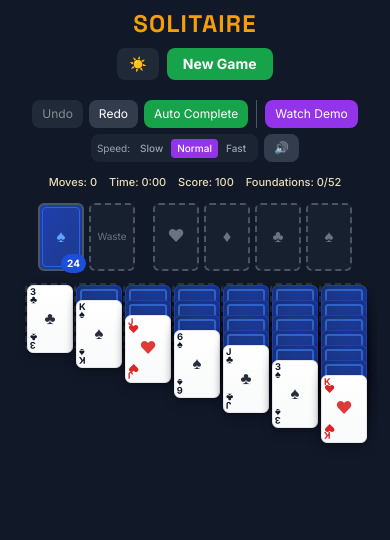
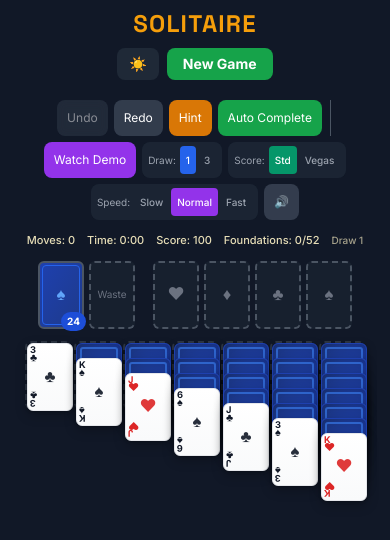
Before and after one commit to SeeingSites/solitaire, a React (Vite) app in the folder frontend/: page / in a window 390 px wide. Shown: the top 540 px of the page. Built offline with nearby package versions, Linux system fonts and the light colour scheme.

Commit message:
Add UI for draw toggle, Vegas scoring, AI hints, and improved mobile touch

```diff
--- a/frontend/src/components/GameBoard.tsx
+++ b/frontend/src/components/GameBoard.tsx
@@ -35,6 +35,13 @@ export default function GameBoard() {
     startDemo,
     stopDemo,
     setDemoSpeed,
+    drawCount,
+    setDrawCount,
+    scoringMode,
+    setScoringMode,
+    hint,
+    requestHint,
+    clearHint,
   } = useGameStore();
 
   const [logsExist, setLogsExist] = useState(hasLogs);
@@ -42,7 +49,9 @@ export default function GameBoard() {
   const [soundOn, setSoundOn] = useState(sound.isEnabled());
 
   const foundationCount = state.foundations.reduce((sum, p) => sum + p.length, 0);
-  const score = foundationCount * 10 + Math.max(0, 100 - state.moveCount);
+  const standardScore = foundationCount * 10 + Math.max(0, 100 - state.moveCount);
+  const vegasScore = -52 + foundationCount * 5;
+  const score = scoringMode === "vegas" ? vegasScore : standardScore;
 
   const [cascadeDone, setCascadeDone] = useState(false);
   const [wasComplete, setWasComplete] = useState(state.isComplete);
@@ -163,6 +172,7 @@ export default function GameBoard() {
   const handleNewGame = () => {
     if (isDemoMode) stopDemo();
     setSeconds(0);
+    clearHint();
     useGameStore.getState().startGame();
   };
 
@@ -172,19 +182,25 @@ export default function GameBoard() {
     if (on) sound.click();
   };
 
+  const handleHint = () => {
+    if (isDemoMode) return;
+    sound.click();
+    requestHint();
+  };
+
   const canUndo = state.moveCount > 0 && !isDemoMode;
   const mins = Math.floor(seconds / 60);
   const secs = (seconds % 60).toString().padStart(2, "0");
 
   return (
     <DragDropProvider>
-      <div className="flex flex-col gap-3 sm:gap-6 p-2 sm:p-4">
+      <div className="flex flex-col gap-3 sm:gap-6 p-2 sm:p-4 touch-manipulation">
         <div className="flex flex-wrap justify-center gap-1.5 sm:gap-3">
           <button
             onClick={handleUndo}
             disabled={!canUndo}
             className="px-2.5 sm:px-4 py-1.5 sm:py-2 bg-gray-700/90 text-white rounded-lg hover:bg-gray-600
-                     disabled:opacity-50 disabled:cursor-not-allowed transition-colors text-xs sm:text-sm backdrop-blur-sm"
+                     disabled:opacity-50 disabled:cursor-not-allowed transition-colors text-xs sm:text-sm backdrop-blur-sm min-h-[36px]"
           >
             Undo
           </button>
@@ -192,15 +208,24 @@ export default function GameBoard() {
             onClick={handleRedo}
             disabled={isDemoMode}
             className="px-2.5 sm:px-4 py-1.5 sm:py-2 bg-gray-700/90 text-white rounded-lg hover:bg-gray-600
-                     disabled:opacity-50 disabled:cursor-not-allowed transition-colors text-xs sm:text-sm backdrop-blur-sm"
+                     disabled:opacity-50 disabled:cursor-not-allowed transition-colors text-xs sm:text-sm backdrop-blur-sm min-h-[36px]"
           >
             Redo
+          </button>
+          <button
+            onClick={handleHint}
+            disabled={isDemoMode}
+            className="px-2.5 sm:px-4 py-1.5 sm:py-2 bg-amber-600 text-white rounded-lg hover:bg-amber-500
+                     disabled:opacity-50 disabled:cursor-not-allowed transition-colors text-xs sm:text-sm min-h-[36px]"
+            title="Show AI-suggested move"
+          >
+            Hint
           </button>
           <button
             onClick={handleAutoComplete}
             disabled={isDemoMode}
             className="px-2.5 sm:px-4 py-1.5 sm:py-2 bg-green-600 text-white rounded-lg hover:bg-green-500
-                     disabled:opacity-50 disabled:cursor-not-allowed transition-colors text-xs sm:text-sm"
+                     disabled:opacity-50 disabled:cursor-not-allowed transition-colors text-xs sm:text-sm min-h-[36px]"
           >
             Auto Complete
           </button>
@@ -211,7 +236,7 @@ export default function GameBoard() {
             <button
               onClick={stopDemo}
               className="px-2.5 sm:px-4 py-1.5 sm:py-2 bg-red-600 text-white rounded-lg hover:bg-red-500
-                       transition-colors text-xs sm:text-sm font-bold animate-pulse"
+                       transition-colors text-xs sm:text-sm font-bold animate-pulse min-h-[36px]"
             >
               Stop Demo
             </button>
@@ -219,11 +244,47 @@ export default function GameBoard() {
             <button
               onClick={startDemo}
               className="px-2.5 sm:px-4 py-1.5 sm:py-2 bg-purple-600 text-white rounded-lg hover:bg-purple-500
-                       transition-colors text-xs sm:text-sm"
+                       transition-colors text-xs sm:text-sm min-h-[36px]"
             >
               Watch Demo
             </button>
           )}
+
+          <div className="flex items-center gap-0.5 sm:gap-1 bg-gray-800/80 rounded-lg px-1.5 sm:px-2 py-0.5 sm:py-1 backdrop-blur-sm">
+            <span className="text-[10px] sm:text-xs text-gray-400 mr-0.5 sm:mr-1">Draw:</span>
+            <button
+              onClick={() => setDrawCount(1)}
+              className={`px-1.5 sm:px-2 py-0.5 rounded text-[10px] sm:text-xs font-medium transition-colors min-h-[28px]
+                ${drawCount === 1 ? "bg-blue-600 text-white" : "text-gray-400 hover:text-white hover:bg-gray-700"}`}
+            >
+              1
+            </button>
+            <button
+              onClick={() => setDrawCount(3)}
+              className={`px-1.5 sm:px-2 py-0.5 rounded text-[10px] sm:text-xs font-medium transition-colors min-h-[28px]
+                ${drawCount === 3 ? "bg-blue-600 text-white" : "text-gray-400 hover:text-white hover:bg-gray-700"}`}
+            >
+              3
+            </button>
+          </div>
+
+          <div className="flex items-center gap-0.5 sm:gap-1 bg-gray-800/80 rounded-lg px-1.5 sm:px-2 py-0.5 sm:py-1 backdrop-blur-sm">
+            <span className="text-[10px] sm:text-xs text-gray-400 mr-0.5 sm:mr-1">Score:</span>
+            <button
+              onClick={() => setScoringMode("standard")}
+              className={`px-1.5 sm:px-2 py-0.5 rounded text-[10px] sm:text-xs font-medium transition-colors min-h-[28px]
+                ${scoringMode === "standard" ? "bg-emerald-600 text-white" : "text-gray-400 hover:text-white hover:bg-gray-700"}`}
+            >
+              Std
+            </button>
+            <button
+              onClick={() => setScoringMode("vegas")}
+              className={`px-1.5 sm:px-2 py-0.5 rounded text-[10px] sm:text-xs font-medium transition-colors min-h-[28px]
+                ${scoringMode === "vegas" ? "bg-emerald-600 text-white" : "text-gray-400 hover:text-white hover:bg-gray-700"}`}
+            >
+              Vegas
+            </button>
+          </div>
 
           <div className="flex items-center gap-0.5 sm:gap-1 bg-gray-800/80 rounded-lg px-1.5 sm:px-2 py-0.5 sm:py-1 backdrop-blur-sm">
             <span className="text-[10px] sm:text-xs text-gray-400 mr-0.5 sm:mr-1">Speed:</span>
@@ -231,7 +292,7 @@ export default function GameBoard() {
               <button
                 key={opt.value}
                 onClick={() => setDemoSpeed(opt.value)}
-                className={`px-1.5 sm:px-2 py-0.5 rounded text-[10px] sm:text-xs font-medium transition-colors
+                className={`px-1.5 sm:px-2 py-0.5 rounded text-[10px] sm:text-xs font-medium transition-colors min-h-[28px]
                   ${
                     demoSpeed === opt.value
                       ? "bg-purple-600 text-white"
@@ -245,19 +306,26 @@ export default function GameBoard() {
 
           <button
             onClick={toggleSound}
-            className="px-2.5 sm:px-3 py-1.5 sm:py-2 bg-gray-700/90 text-white rounded-lg hover:bg-gray-600 transition-colors text-xs sm:text-sm"
+            className="px-2.5 sm:px-3 py-1.5 sm:py-2 bg-gray-700/90 text-white rounded-lg hover:bg-gray-600 transition-colors text-xs sm:text-sm min-h-[36px]"
             title={soundOn ? "Mute sounds" : "Enable sounds"}
           >
             {soundOn ? "🔊" : "🔇"}
           </button>
         </div>
 
-        <div className="flex items-center justify-center gap-3 sm:gap-5 text-center text-amber-100/90 text-[11px] sm:text-sm font-medium">
+        <div className="flex flex-wrap items-center justify-center gap-3 sm:gap-5 text-center text-amber-100/90 text-[11px] sm:text-sm font-medium">
           <span>Moves: {state.moveCount}</span>
           <span>Time: {mins}:{secs}</span>
-          <span>Score: {score}</span>
+          <span>
+            Score: {score}
+            {scoringMode === "vegas" && <span className="text-[10px] opacity-70"> (Vegas)</span>}
+          </span>
           <span>Foundations: {foundationCount}/52</span>
+          <span className="text-[10px] sm:text-xs opacity-70">Draw {drawCount}</span>
           {isDemoMode && <span className="text-purple-300 font-semibold">Demo Mode</span>}
+          {hint && (
+            <span className="text-amber-300 font-semibold animate-pulse">Hint active</span>
+          )}
           {logsExist && (
             <button
               onClick={exportLogs}
@@ -278,6 +346,7 @@ export default function GameBoard() {
             onClick={handleWasteClick}
             onDoubleClick={handleWasteDoubleClick}
             isDropTarget={selectedCard?.type === "waste" && !isDemoMode}
+            isHinted={hint?.from.type === "waste"}
           />
           <div className="w-2 sm:w-4" />
           {state.foundations.map((foundation, index) => (
@@ -287,6 +356,7 @@ export default function GameBoard() {
               index={index}
               onClick={() => handleFoundationClick(index)}
               isDropTarget={selectedCard !== null && !isDemoMode}
+              isHinted={hint?.to.type === "foundation" && hint.to.index === index}
               suitSymbol={
                 SUIT_SYMBOLS[
                   ["hearts", "diamonds", "clubs", "spades"][index] as keyof typeof SUIT_SYMBOLS
@@ -308,6 +378,12 @@ export default function GameBoard() {
               onCardClick={(cardIndex) => handleTableauClick(pileIndex, cardIndex)}
               onCardDoubleClick={(cardIndex) => handleTableauDoubleClick(pileIndex, cardIndex)}
               isDropTarget={selectedCard !== null && !isDemoMode}
+              isHintSource={
+                hint?.from.type === "tableau" && hint.from.pileIndex === pileIndex
+              }
+              isHintTarget={
+                hint?.to.type === "tableau" && hint.to.pileIndex === pileIndex
+              }
             />
           ))}
         </div>
@@ -321,7 +397,10 @@ export default function GameBoard() {
                 {isDemoMode || wonByDemo ? "Demo Complete!" : "You Win!"}
               </h2>
               <p className="text-amber-50 text-lg mb-2">Completed in {state.moveCount} moves</p>
-              <p className="text-amber-100 mb-6">Time: {mins}:{secs} · Score: {score}</p>
+              <p className="text-amber-100 mb-6">
+                Time: {mins}:{secs} · Score: {score}
+                {scoringMode === "vegas" ? " (Vegas)" : ""}
+              </p>
               <button
                 onClick={handleNewGame}
                 className="px-8 py-3 bg-white text-amber-700 font-bold rounded-xl hover:bg-amber-50 transition-all hover:scale-105 shadow-lg"
```
